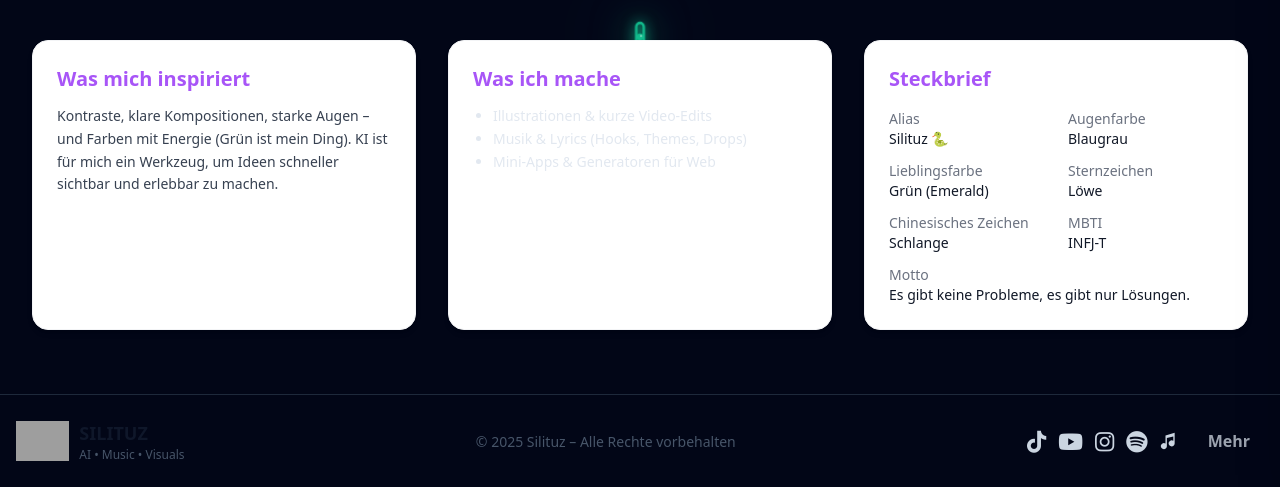
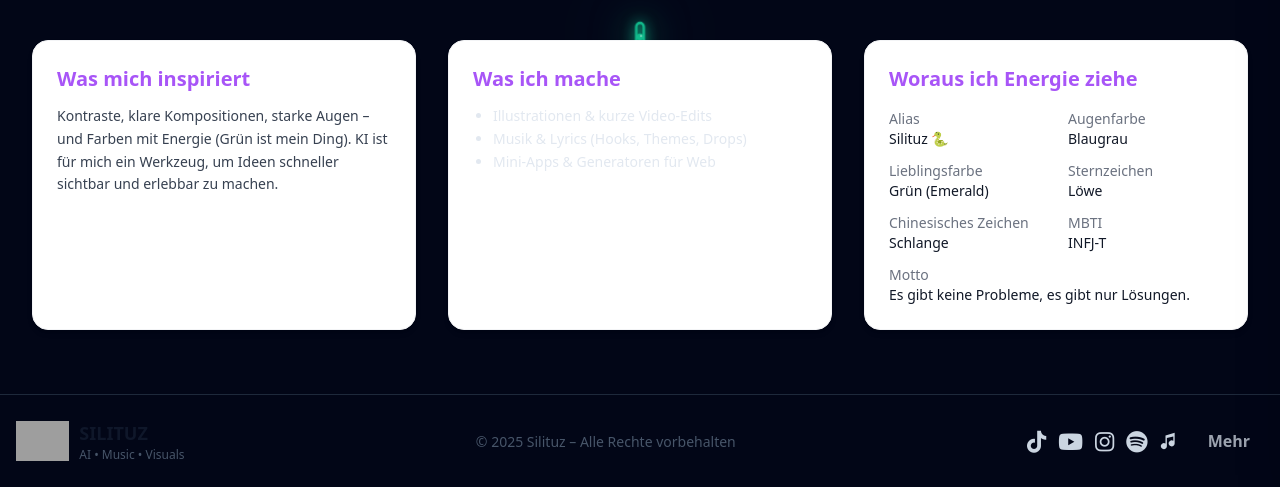
Before and after one commit to Silituz/silituz-website, a Jekyll site: the page built from about.html, in a window 1280 px wide and 900 px high, scrolled down 1255 px, cut to the strip 413-900 px from the top of the window. Built offline with Jekyll 4.4.1, drawn with Linux system fonts in a browser that asks for light colours; nearby versions of some CDN libraries; grey boxes are pictures that could not be loaded.

Commit message:
Update about_shared.html

```diff
--- a/_includes/about_shared.html
+++ b/_includes/about_shared.html
@@ -125,30 +125,22 @@
   </div>
 </section>
 
-<!-- Info-Karten (Purple, identisch zu Silituz, aber mit lila Akzenten) -->
+<!-- CoCo: Info-Karten (Purple, identischer Aufbau wie oben) -->
 <section class="pb-16 pt-4">
   <div class="max-w-7xl mx-auto px-4 sm:px-6 lg:px-8 grid md:grid-cols-3 gap-8">
 
-    <!-- Box 1 – Was mich inspiriert -->
-    <div class="relative block overflow-hidden rounded-2xl shadow-md bg-white dark:bg-gray-800
-                border border-gray-100 dark:border-gray-700 transition hover:shadow-lg">
+    <!-- Box 1 – nutzt exakt Silituz' Texte -->
+    <div class="relative block overflow-hidden rounded-2xl shadow-md bg-white dark:bg-gray-800 border border-gray-100 dark:border-gray-700 transition hover:shadow-lg">
       <div class="relative z-10 p-6">
-        <h3 class="text-xl font-bold dark:text-purple-500 text-purple-500">
-          {{ page.box1_title }}
-        </h3>
-        <p class="mt-3 text-sm leading-relaxed text-gray-700 dark:text-gray-300">
-          {{ page.box1_text }}
-        </p>
+        <h3 class="text-xl font-bold text-purple-500">{{ page.box1_title }}</h3>
+        <p class="mt-3 text-sm leading-relaxed text-gray-700 dark:text-gray-300">{{ page.box1_text }}</p>
       </div>
     </div>
 
-    <!-- Box 2 – Was ich mache -->
-    <div class="relative block overflow-hidden rounded-2xl shadow-md bg-white dark:bg-gray-800
-                border border-gray-100 dark:border-gray-700 transition hover:shadow-lg">
+    <!-- Box 2 – nutzt exakt Silituz' Texte -->
+    <div class="relative block overflow-hidden rounded-2xl shadow-md bg-white dark:bg-gray-800 border border-gray-100 dark:border-gray-700 transition hover:shadow-lg">
       <div class="relative z-10 p-6">
-        <h3 class="text-xl font-bold dark:text-purple-500 text-purple-500">
-          {{ page.box2_title }}
-        </h3>
+        <h3 class="text-xl font-bold text-purple-500">{{ page.box2_title }}</h3>
         <ul class="mt-3 text-sm leading-relaxed list-disc pl-5 text-gray-700 dark:text-gray-300">
           <li>{{ page.box2_li1 }}</li>
           <li>{{ page.box2_li2 }}</li>
@@ -157,41 +149,38 @@
       </div>
     </div>
 
-    <!-- Box 3 – Steckbrief -->
-    <div class="relative block overflow-hidden rounded-2xl shadow-md bg-white dark:bg-gray-800
-                border border-gray-100 dark:border-gray-700 transition hover:shadow-lg">
+    <!-- Box 3 – Steckbrief: CoCo-Felder, mit Fallback auf Silituz -->
+    <div class="relative block overflow-hidden rounded-2xl shadow-md bg-white dark:bg-gray-800 border border-gray-100 dark:border-gray-700 transition hover:shadow-lg">
       <div class="relative z-10 p-6">
-        <h3 class="text-xl font-bold dark:text-purple-500 text-purple-500">
-          {{ page.box3_title }}
-        </h3>
+        <h3 class="text-xl font-bold text-purple-500">{{ page.s2_box3_title | default: page.box3_title | default: "Steckbrief" }}</h3>
         <dl class="mt-4 grid grid-cols-1 sm:grid-cols-2 gap-x-6 gap-y-3 text-sm">
           <div>
             <dt class="text-gray-500 dark:text-gray-400">{{ page.alias_label }}</dt>
-            <dd class="font-medium text-gray-900 dark:text-gray-100">{{ page.alias_val }}</dd>
+            <dd class="font-medium text-gray-900 dark:text-gray-100">{{ page.coco_alias_val | default: page.alias_val }}</dd>
           </div>
           <div>
             <dt class="text-gray-500 dark:text-gray-400">{{ page.eyecolor_label }}</dt>
-            <dd class="font-medium text-gray-900 dark:text-gray-100">{{ page.eyecolor_val }}</dd>
+            <dd class="font-medium text-gray-900 dark:text-gray-100">{{ page.coco_eyecolor_val | default: page.eyecolor_val }}</dd>
           </div>
           <div>
             <dt class="text-gray-500 dark:text-gray-400">{{ page.favcolor_label }}</dt>
-            <dd class="font-medium text-gray-900 dark:text-gray-100">{{ page.favcolor_val }}</dd>
+            <dd class="font-medium text-gray-900 dark:text-gray-100">{{ page.coco_favcolor_val | default: page.favcolor_val }}</dd>
           </div>
           <div>
             <dt class="text-gray-500 dark:text-gray-400">{{ page.zodiac_label }}</dt>
-            <dd class="font-medium text-gray-900 dark:text-gray-100">{{ page.zodiac_val }}</dd>
+            <dd class="font-medium text-gray-900 dark:text-gray-100">{{ page.coco_zodiac_val | default: page.zodiac_val }}</dd>
           </div>
           <div>
             <dt class="text-gray-500 dark:text-gray-400">{{ page.czodiac_label }}</dt>
-            <dd class="font-medium text-gray-900 dark:text-gray-100">{{ page.czodiac_val }}</dd>
+            <dd class="font-medium text-gray-900 dark:text-gray-100">{{ page.coco_czodiac_val | default: page.czodiac_val }}</dd>
           </div>
           <div>
             <dt class="text-gray-500 dark:text-gray-400">{{ page.mbti_label }}</dt>
-            <dd class="font-medium text-gray-900 dark:text-gray-100">{{ page.mbti_val }}</dd>
+            <dd class="font-medium text-gray-900 dark:text-gray-100">{{ page.coco_mbti_val | default: page.mbti_val }}</dd>
           </div>
           <div class="sm:col-span-2">
             <dt class="text-gray-500 dark:text-gray-400">{{ page.motto_label }}</dt>
-            <dd class="font-medium text-gray-900 dark:text-gray-100">{{ page.motto_val }}</dd>
+            <dd class="font-medium text-gray-900 dark:text-gray-100">{{ page.coco_motto_val | default: page.motto_val }}</dd>
           </div>
         </dl>
       </div>
```
